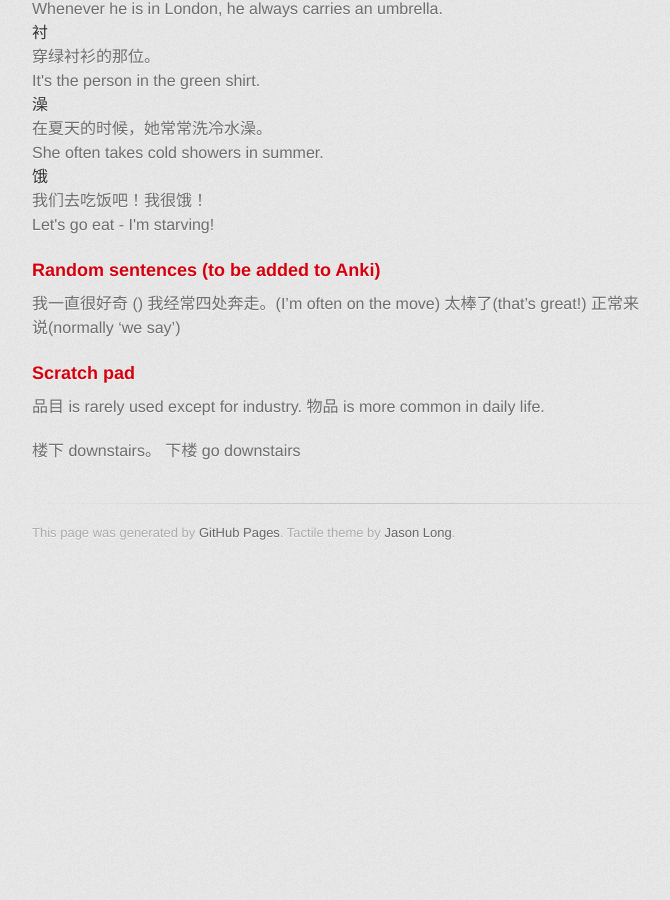
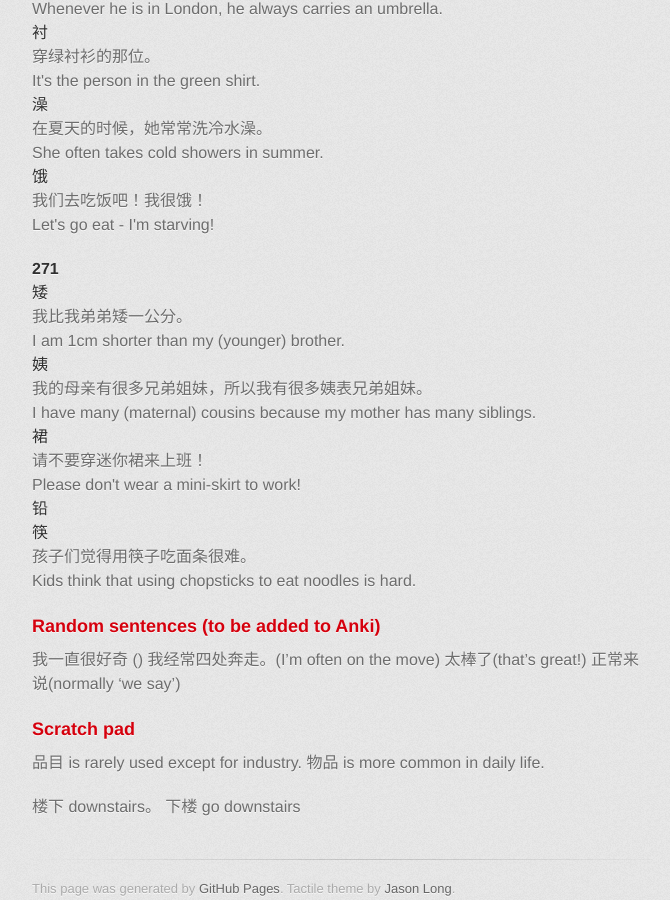
Before and after one commit to axiomiety/axiomiety.github.io, a Jekyll site: the page built from llog/mandarin.markdown, in a window 1280 px wide and 900 px high, scrolled down 19576 px. Shown: the whole window, without its empty margins (298-968 px from the left). Built offline with Jekyll 4.4.1, drawn with Linux system fonts in a browser that asks for light colours; nearby versions of some CDN libraries; some web fonts are replaced; before the commit the page ends 20148 px from its top, so only the background shows below that.

Commit message:
mandarin

```diff
--- a/llog/mandarin.markdown
+++ b/llog/mandarin.markdown
@@ -947,6 +947,40 @@ Character|Sentence|Translation
   <dd>Let's go eat - I'm starving!</dd>
 </dl>
 
+#### 271
+
+<dl>
+  <dt>矮</dt>
+  <dd>我比我弟弟矮一公分。</dd>
+  <dd>I am 1cm shorter than my (younger) brother.</dd>
+  <dt>姨</dt>
+  <dd>我的母亲有很多兄弟姐妹，所以我有很多姨表兄弟姐妹。</dd>
+  <dd>I have many (maternal) cousins because my mother has many siblings.</dd>
+  <dt>裙</dt>
+  <dd>请不要穿迷你裙来上班！</dd>
+  <dd>Please don't wear a mini-skirt to work!</dd>
+  <dt>铅</dt>
+  <dd></dd>
+  <dd></dd>
+  <dt>筷</dt>
+  <dd>孩子们觉得用筷子吃面条很难。</dd>
+  <dd>Kids think that using chopsticks to eat noodles is hard.</dd>
+  <dt></dt>
+  <dd></dd>
+  <dd></dd>
+  <dt></dt>
+  <dd></dd>
+  <dd></dd>
+  <dt></dt>
+  <dd></dd>
+  <dd></dd>
+  <dt></dt>
+  <dd></dd>
+  <dd></dd>
+  <dt></dt>
+  <dd></dd>
+  <dd></dd>
+</dl>
 <!--
 <dl>
   <dt></dt>
```
